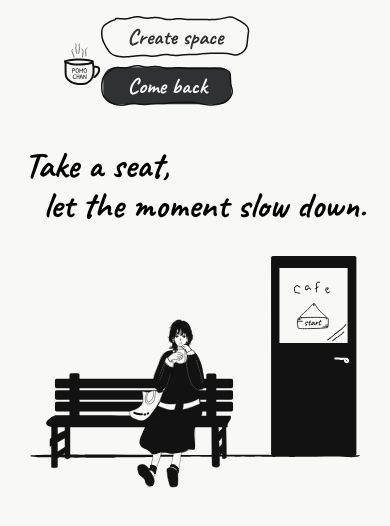
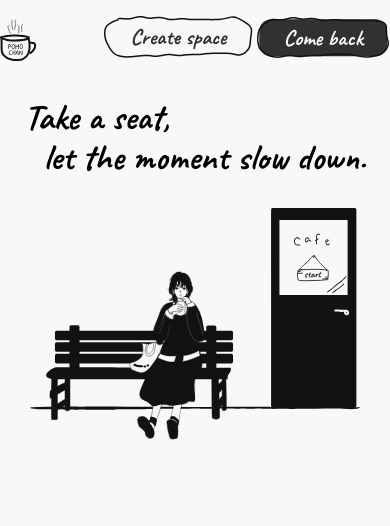
Before and after one commit to errorsolver/Pomodoro-App-FE, a SvelteKit app: page / in a window 390 px wide. Shown: the top 526 px of the page. Built offline with nearby package versions, Linux system fonts and the light colour scheme.

Commit message:
feat: update header navigation padding for better responsiveness

```diff
--- a/src/routes/+page.svelte
+++ b/src/routes/+page.svelte
@@ -5,7 +5,7 @@
   import pomoChanLogo from "$lib/assets/logo.svg";
 </script>
 
-<nav id="header" class="flex justify-between pt-4 px-16 sticky top-0">
+<nav id="header" class="flex justify-between pt-4 lg:px-16 sticky top-0">
   <img src="{pomoChanLogo}" alt="PomoChan Logo" />
 
   <div>
```
